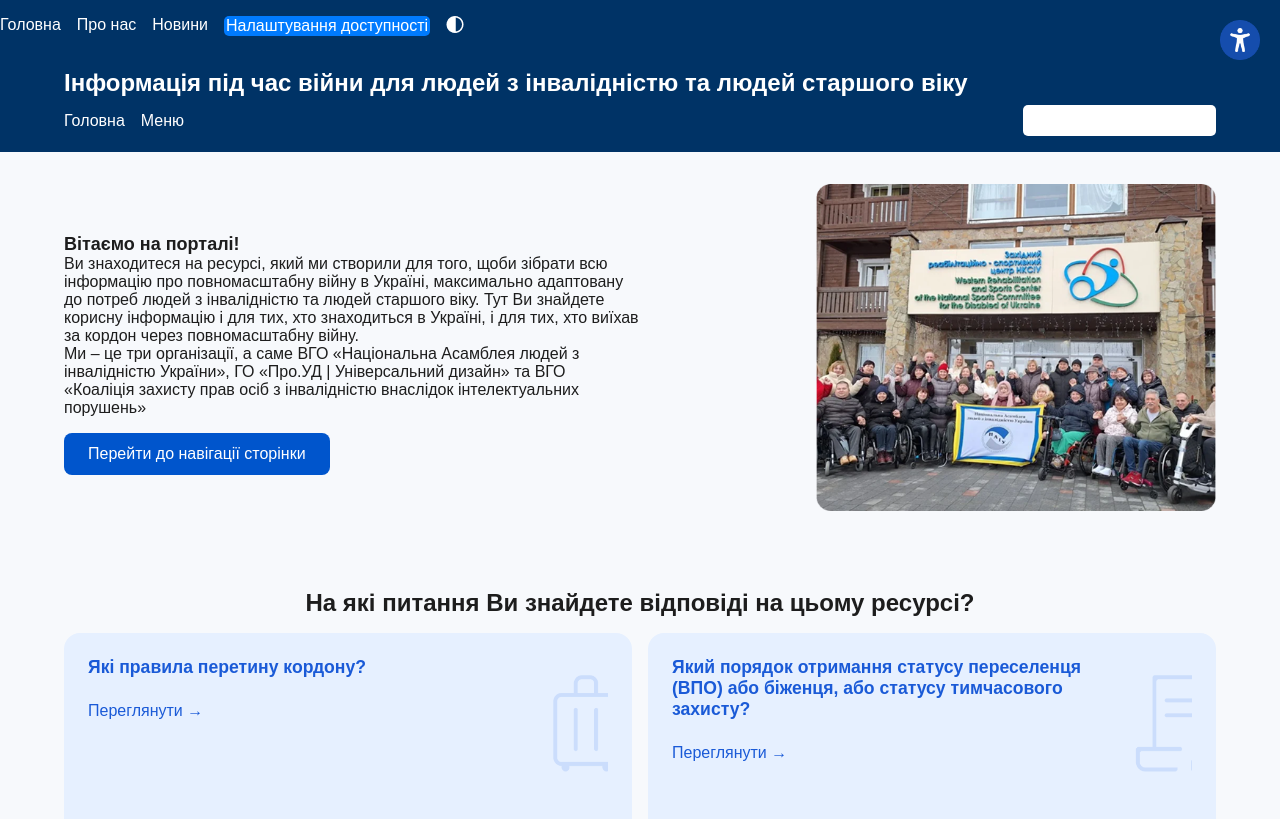
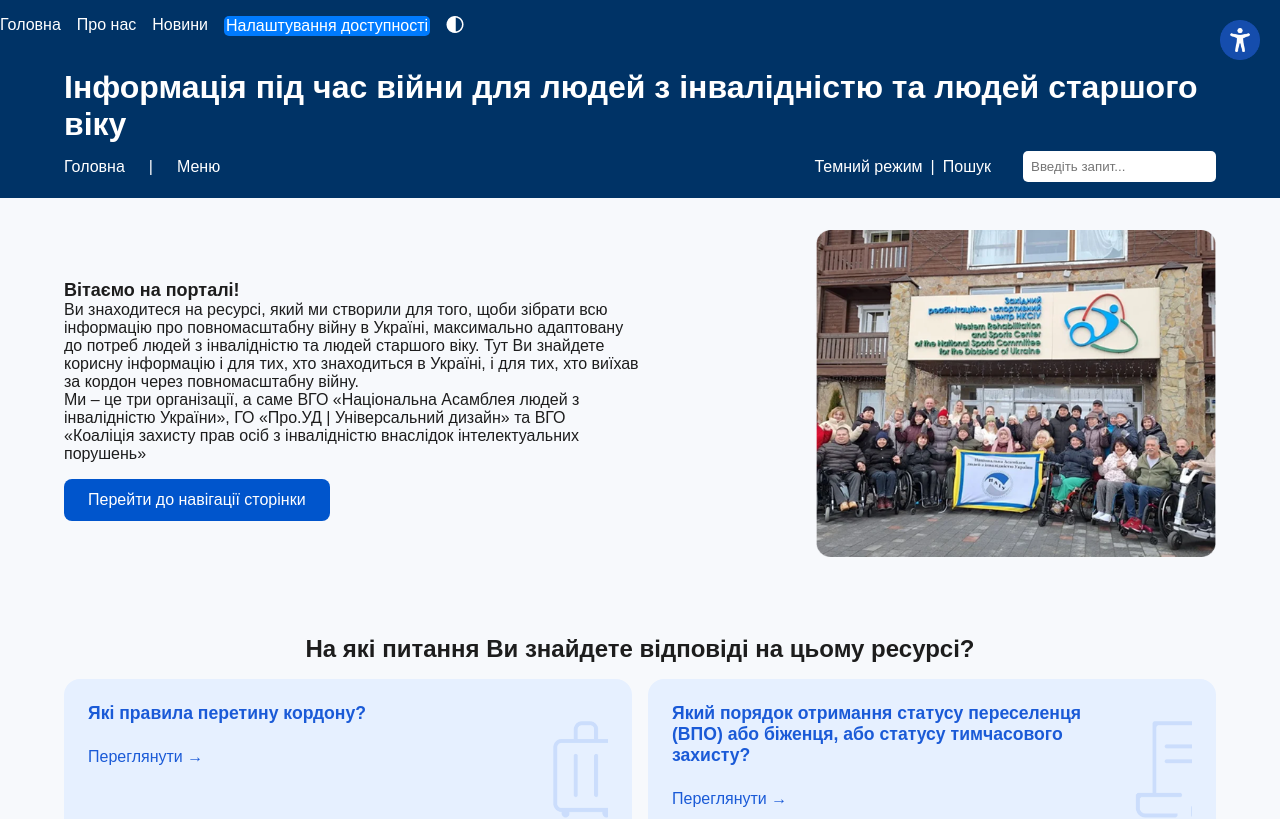
Before and after one commit to RomanTTTTT/WebProject, a React (Create React App) app: page / in a window 1280 px wide. Shown: the top 819 px of the page. Built offline with nearby package versions, Linux system fonts and the light colour scheme.

Commit message:
adjusted css a little

```diff
--- a/src/pages/Home.js
+++ b/src/pages/Home.js
@@ -90,19 +90,26 @@ function Home({ darkMode }) {
   return (
     <div className={darkMode ? "dark-theme" : "light-theme"}>
       <header>
-        <div className="container">
+        <div class="container">
           <h1>Інформація під час війни для людей з інвалідністю та людей старшого віку</h1>
           <nav>
             <ul>
               <li><a href="#">Головна</a></li>
+              <li class="separator">|</li>
               <li><a href="#">Меню</a></li>
             </ul>
-            <div className="search">
-              <input type="text" />
+            <div class="left-menu">
+              <a href="#">Темний режим</a>
+              <span class="separator">|</span>
+              <span>Пошук</span>
+              <div class="search">
+                <input type="text" placeholder="Введіть запит..." />
+              </div>
             </div>
           </nav>
         </div>
       </header>
+
 
       <main className="container">
         <section id="welcome" className="welcome">
--- a/src/pages/styles.css
+++ b/src/pages/styles.css
@@ -23,7 +23,7 @@
   }
 
   header h1 {
-    font-size: 1.5rem;
+    font-size: 2rem;
     margin-bottom: 0.5rem;
   }
 
@@ -50,6 +50,29 @@
     border-radius: 5px;
     border: none;
   }
+
+  .left-menu {
+    display: flex;
+    align-items: center;
+    flex-wrap: nowrap;
+    justify-content: flex-start; /* Вирівнюємо «Темний режим» вліво */
+  }
+
+  .left-menu a {
+    color: white;
+    text-decoration: none;
+  }
+
+  .separator {
+    margin: 0 0.5rem; /* Додає проміжок справа та зліва */
+  }
+
+  .search {
+    display: flex;
+    align-items: center;
+    gap: 0.5rem; /* Відстань між "Пошук" та стрічкою */
+  }
+
 
   .welcome {
     display: flex;
```
